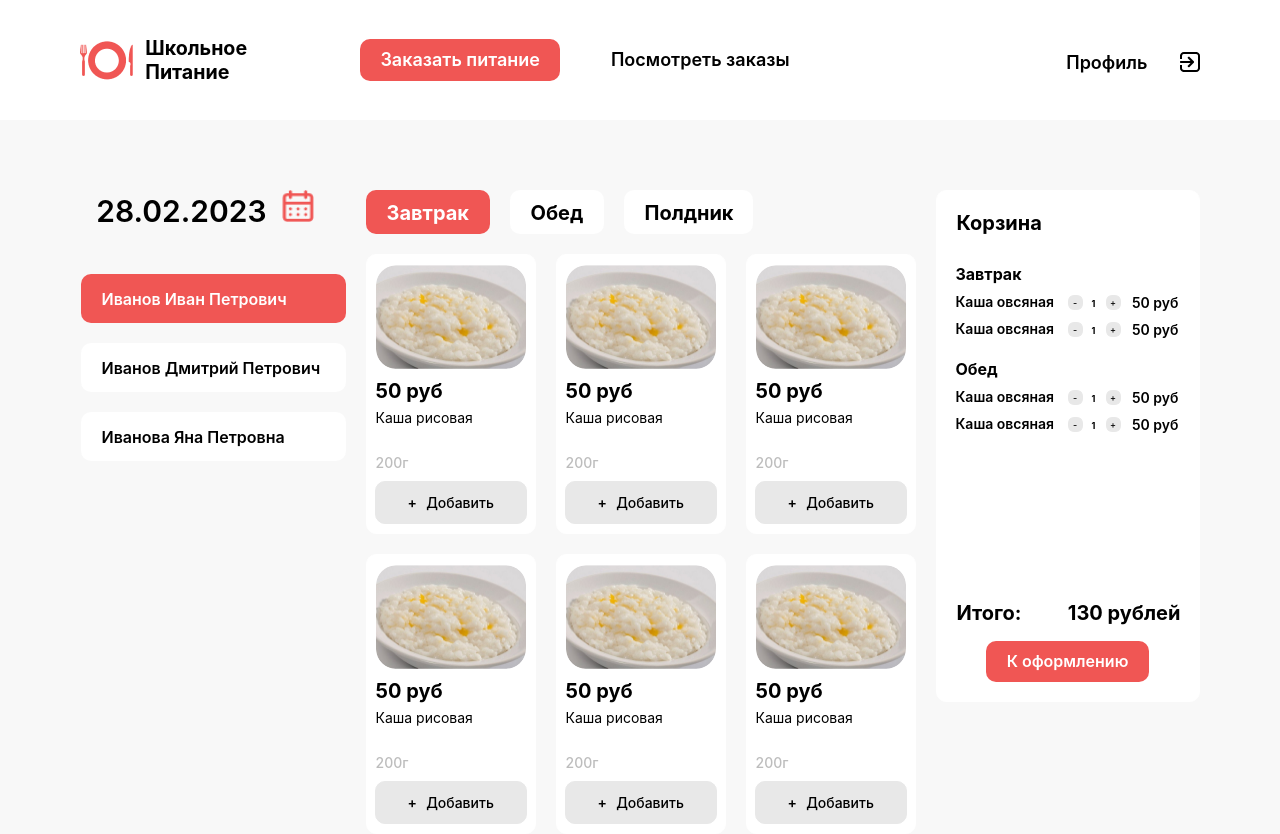
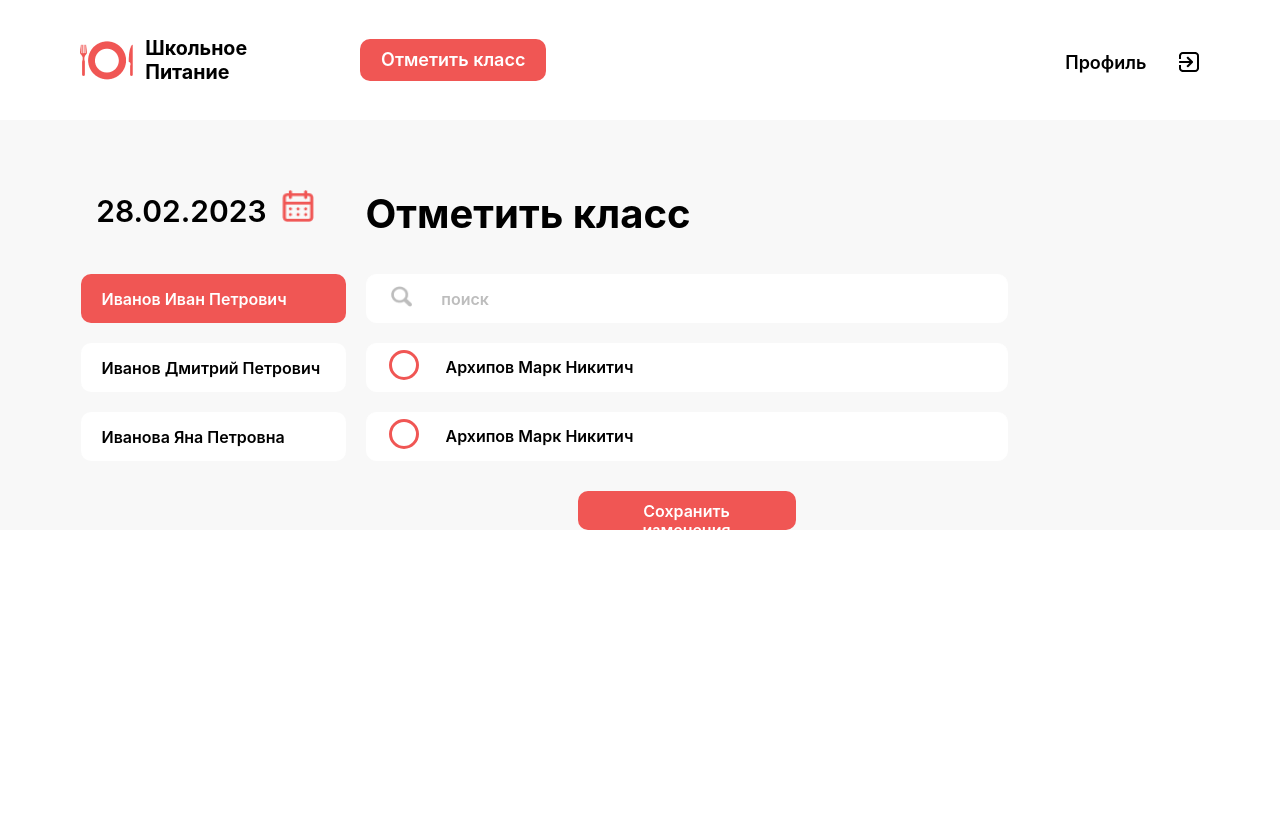
Before and after one commit to InFoodRTF/alfa-food-front, a React (Create React App) app: page / in a window 1280 px wide. After the commit the page ends 800 px from the top, so only its background shows below. Built offline with nearby package versions, Linux system fonts and the light colour scheme.

Commit message:
рефакторинг

```diff
--- a/src/App.tsx
+++ b/src/App.tsx
@@ -2,12 +2,11 @@ import React from "react";
 import "bootstrap/dist/css/bootstrap.min.css";
 import "./index.css"
 import {TeacherPage} from "./Pages/TeacherPage";
-import {ParentPage} from "./Pages/ParentPage";
 
 
 function App() {
   return (
-      <ParentPage/>
+      <TeacherPage/>
   );
 }
 
```
